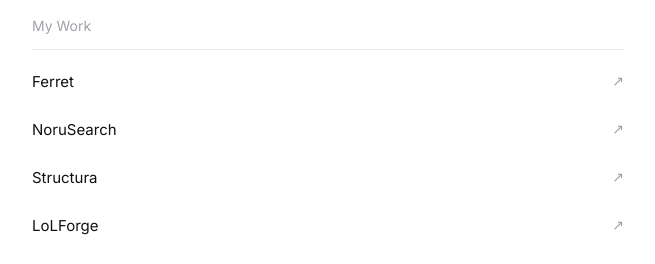
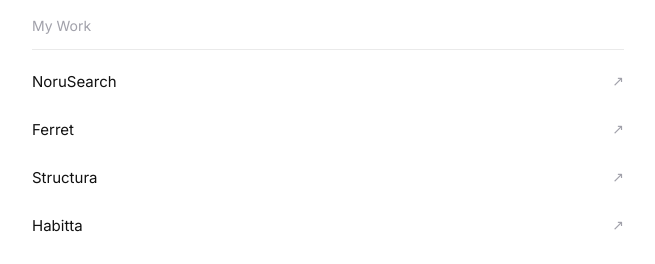
Before and after one commit to Charlsz/my-website, a Next.js app: page / in a window 1280 px wide. Shown: the part 536-800 px from the top of the page, without its empty margins (312-967 px from the left). Built offline with nearby package versions, Linux system fonts and the light colour scheme.

Commit message:
Refactor code structure for improved readability and maintainability

```diff
--- a/data/projects.ts
+++ b/data/projects.ts
@@ -1,6 +1,17 @@
 import { Contribution, Project } from "@/types";
 
 export const featuredProjects: Project[] = [
+  {
+    title: "NoruSearch - Universal space data browser",
+    slug: "norusearch",
+    summary:
+      "Search, explore, and visualize NASA (and many more) datasets from a single interface",
+    focus: "NASA Datasets, Space Visualization, Universal Search",
+    stack: "Next.js, TypeScript, React Query, Tailwind CSS, Recharts.",
+    image: "/images/norusearchvideo.mp4",
+    alt: "NoruSearch Project",
+    link: "https://www.norusearch.live/",
+  },
   {
     title: "Ferret - Local-first AI workspace explorer",
     slug: "ferret",
@@ -14,17 +25,6 @@ export const featuredProjects: Project[] = [
     link: "https://tryferret.vercel.app/",
   },
   {
-    title: "NoruSearch - Universal space data browser",
-    slug: "norusearch",
-    summary:
-      "Search, explore, and visualize NASA (and many more) datasets from a single interface",
-    focus: "NASA Datasets, Space Visualization, Universal Search",
-    stack: "Next.js, TypeScript, React Query, Tailwind CSS, Recharts.",
-    image: "/images/norusearchvideo.mp4",
-    alt: "NoruSearch Project",
-    link: "https://www.norusearch.live/",
-  },
-  {
     title: "Structura - GitHub Repo Visualizer",
     slug: "structura",
     summary:
@@ -36,15 +36,15 @@ export const featuredProjects: Project[] = [
     link: "https://structura-git.vercel.app/",
   },
   {
-    title: "LoLForge - AI-Powered League of Legends Recap",
-    slug: "lolforge",
+    title: "Habitta - Property Management Platform",
+    slug: "habitta",
     summary:
-      "Year-end performance analytics platform using AWS Bedrock AI to generate personalized insights for League of Legends players. Built for the Rift Rewind Hackathon 2025.",
-    focus: "AI Insights, Gaming Analytics, Project",
-    stack: "Next.js, TypeScript, AWS Bedrock, Riot Games API, AWS Amplify",
-    image: "/images/lolforge.png",
-    alt: "LoLForge Project",
-    link: "https://github.com/Charlsz/lolforge",
+      "All-in-one platform to centralize residential property management in Colombia. Features an AI assistant that creates tickets, generates legal documents, and sends notifications via Telegram — replacing WhatsApp groups and Excel sheets.",
+    focus: "AI Assistant, SaaS, Property Management",
+    stack: "Next.js, TypeScript, Supabase, OpenRouter, Telegram Bot API, Tailwind CSS, Vercel",
+    image: "/images/habitta.png",
+    alt: "Habitta Project",
+    link: "https://github.com/Charlsz/habitta",
   },
   {
     title: "HRG Soluciones S.A.S Website",
```
Also changed, not shown: public/images/habitta.png (added).
